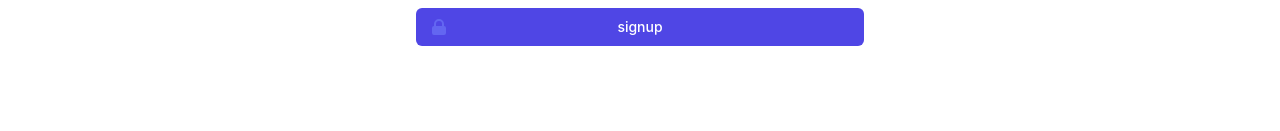
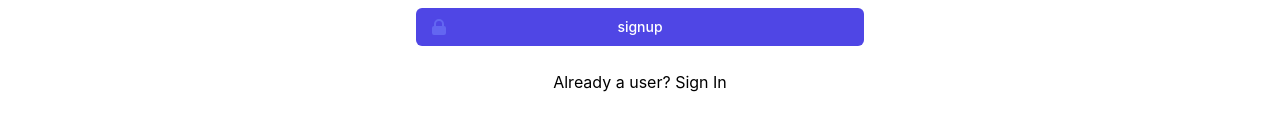
Before and after one commit to shaznan/AWS_amplify_react_creating_custom_authentication_flow, a React (Create React App) app: page / in a window 1280 px wide. Shown: the part 383-514 px from the top of the page. Built offline with nearby package versions, Linux system fonts and the light colour scheme; no server answers; what aws-amplify would draw is missing.

Commit message:
work in progress

```diff
--- a/src/App.js
+++ b/src/App.js
@@ -55,34 +55,25 @@ function App() {
 
   console.log(formState, "formState");
 
+  const props = {
+    formType,
+    onChange,
+    updateFormState,
+    formState,
+  };
+
   return (
     <div className="App">
       <NavigationBar />
-      {formType === "signup" && (
-        <Login
-          onClickHandler={signUp}
-          formType={formType}
-          onChange={onChange}
-        />
-      )}
+      {formType === "signup" && <Login {...props} onClickHandler={signUp} />}
       {formType === "confirmSignUp" && (
         <div>
-          {/* <input name='authCode' onChange={onChange} placeholder="Confirmation code" />
-         <button onClick={confirmSignUp}>Confirm signup</button> */}
-          <Login
-            onClickHandler={confirmSignUp}
-            onChange={onChange}
-            formType={formType}
-          />
+          <Login {...props} onClickHandler={confirmSignUp} />
         </div>
       )}
       {formType === "signin" && (
         <div>
-          <Login
-            onClickHandler={signIn}
-            formType={formType}
-            onChange={onChange}
-          />
+          <Login {...props} onClickHandler={signIn} />
         </div>
       )}
       {formType === "welcomeScreen" && (
--- a/src/container/Login/Login.js
+++ b/src/container/Login/Login.js
@@ -1,7 +1,13 @@
 import { LockClosedIcon } from "@heroicons/react/solid";
 import Logo from "../../components/Login/logo-01.png";
 
-export default function Login({ onClickHandler, formType, onChange }) {
+export default function Login({
+  onClickHandler,
+  formType,
+  onChange,
+  updateFormState,
+  formState,
+}) {
   return (
     <>
       <div className="min-h-full flex items-center justify-center py-12 px-4 sm:px-6 lg:px-8">
@@ -95,6 +101,20 @@ export default function Login({ onClickHandler, formType, onChange }) {
                 {formType}
               </button>
             </div>
+            <div>
+              Already a user?{" "}
+              <span
+                className="hover:text-indigo-400"
+                onClick={() => {
+                  updateFormState(() => ({
+                    ...formState,
+                    formType: "signin",
+                  }));
+                }}
+              >
+                Sign In
+              </span>
+            </div>
           </form>
         </div>
       </div>
```
